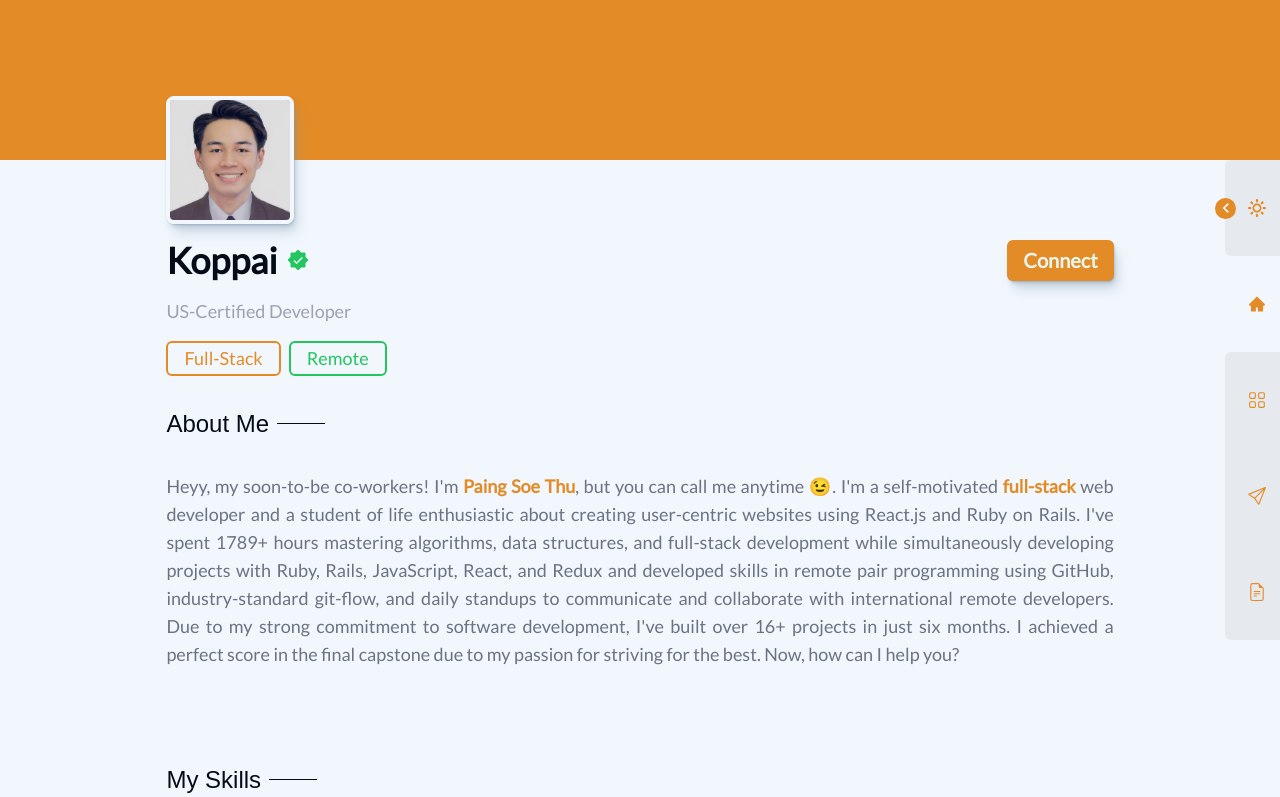
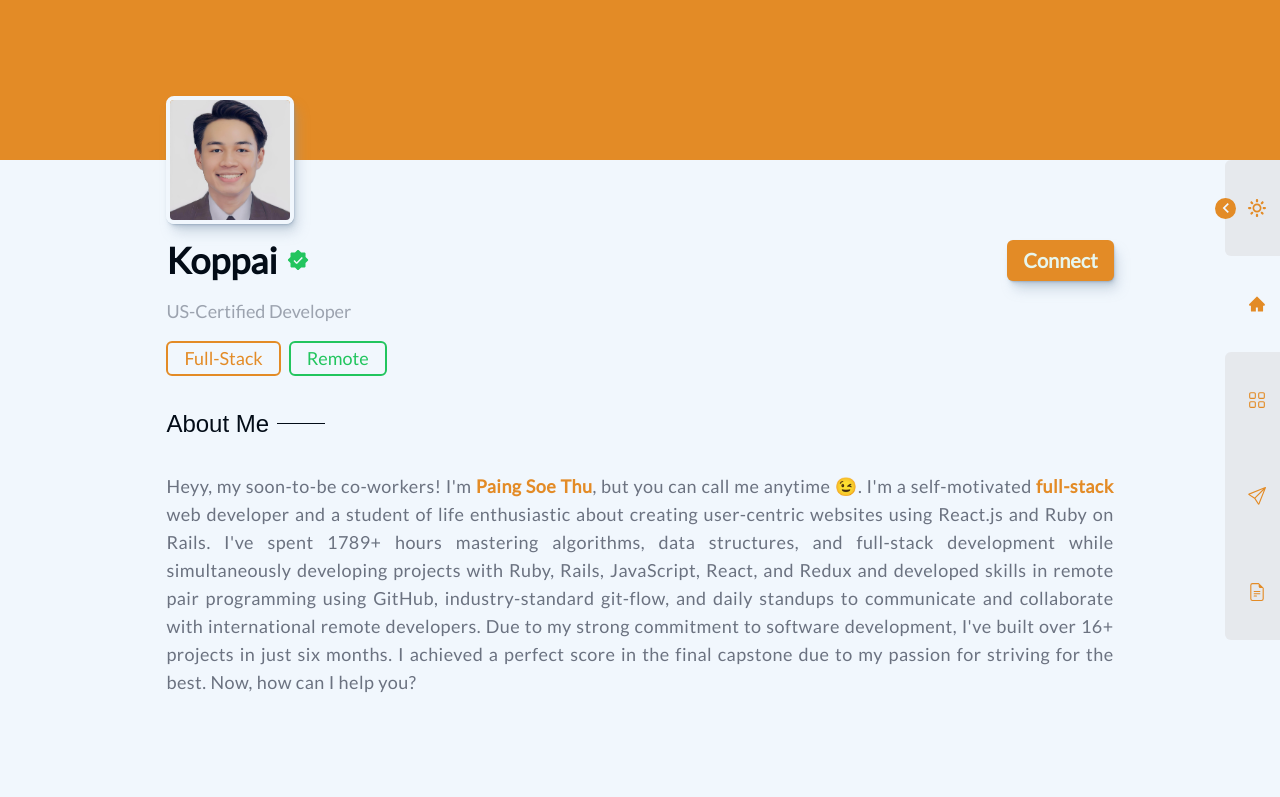
Before and after one commit to K0ppai/Koppai_Portfolio, a React (Vite) app: page / in a window 1280 px wide. Shown: the top 797 px of the page. Built offline with nearby package versions, Linux system fonts and the light colour scheme; a web font is replaced by a local one.

Commit message:
Remove commented codes

```diff
--- a/src/components/AboutMe/AboutMe.jsx
+++ b/src/components/AboutMe/AboutMe.jsx
@@ -42,26 +42,6 @@ const AboutMe = ({ darkMode }) => {
       >
         <Connect closeModal={closeModal} isModalOpen={isModalOpen} darkMode={darkMode} />
       </Modal>
-      {/* <ReactModal
-        isOpen={isModalOpen}
-        onRequestClose={closeModal}
-        className={`${isModalOpen ? 'scale-in-center' : 'scale-out-center'} h-[100vh] w-[100vw]`}
-        overlayClassName="fixed inset-0 bg-black backdrop-blur-[0.1rem] bg-opacity-40 z-50"
-        closeTimeoutMS={600}
-      >
-        <svg className="h-[4vmax] w-[27vmin]">
-          <text
-            x="50%"
-            y="50%"
-            dy=".35em"
-            textAnchor="middle"
-            id="name"
-            className="text-4xl font-extrabold"
-          >
-            Koppai
-          </text>
-        </svg>
-      </ReactModal> */}
       <motion.div
         className="h-[20vh] w-screen bg-primary_dark md:h-[20vh]"
         initial={{ y: '-100vh', opacity: 0 }}
@@ -95,7 +75,6 @@ const AboutMe = ({ darkMode }) => {
             transition={{ duration: 0.7 }}
           >
             <span className="text-4xl font-extrabold">Koppai</span>
-            {/* <div className="ml-2 h-3 w-3 rounded-[50%] bg-green-400" /> */}
             <VscVerifiedFilled className="ml-2 text-2xl text-green-500" />
           </motion.div>
           <motion.div
@@ -156,7 +135,7 @@ const AboutMe = ({ darkMode }) => {
             <h1 className="text-2xl">About Me</h1>
             <div className="ml-2 h-[1px] w-[12vmin] bg-bg_dark dark:bg-white md:w-[48px]" />
           </motion.div>
-          <p className="text-gray-500 dark:text-gray-400 sm:text-justify">
+          <p className="text-gray-500 dark:text-gray-400 tracking-wide sm:text-justify">
             Heyy, my soon-to-be co-workers! I&apos;m
             <span className="font-extrabold text-primary_dark"> Paing Soe Thu</span>, but you can
             call me anytime 😉. I&apos;m a self-motivated
```
